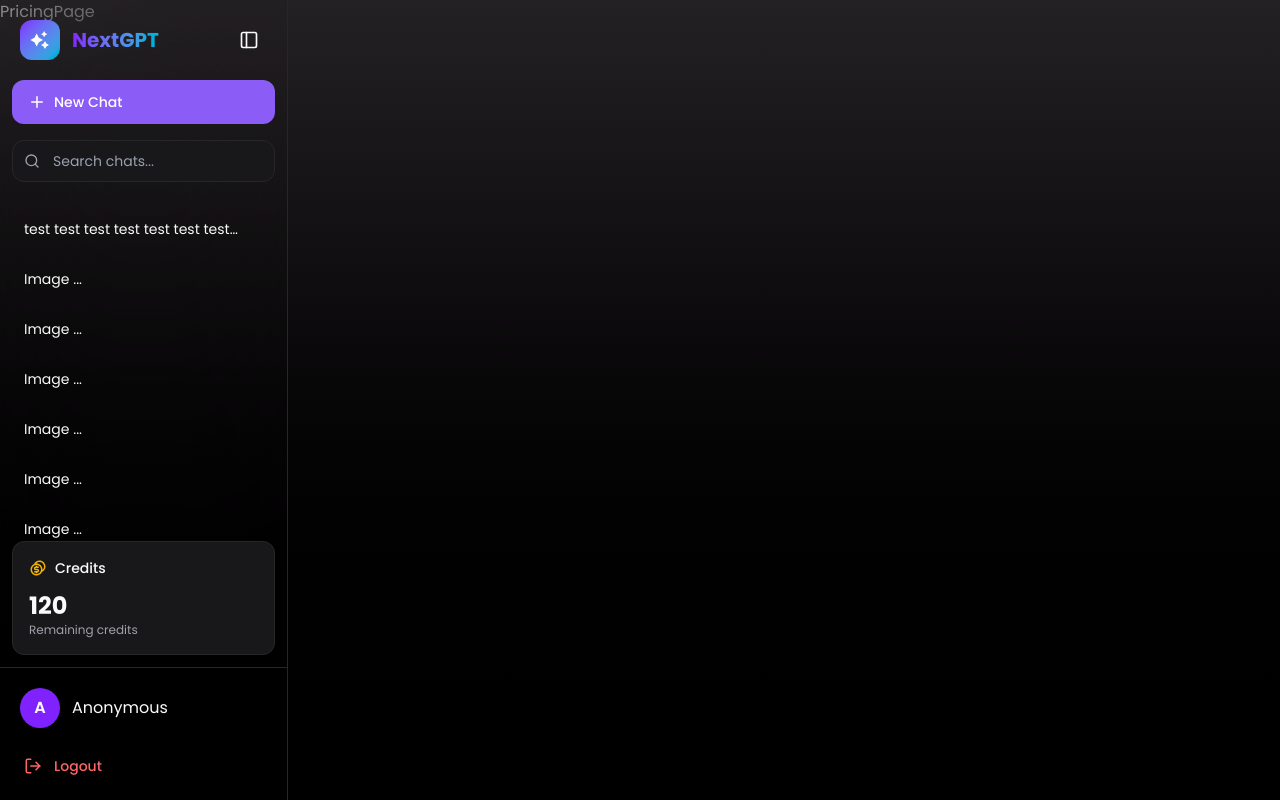
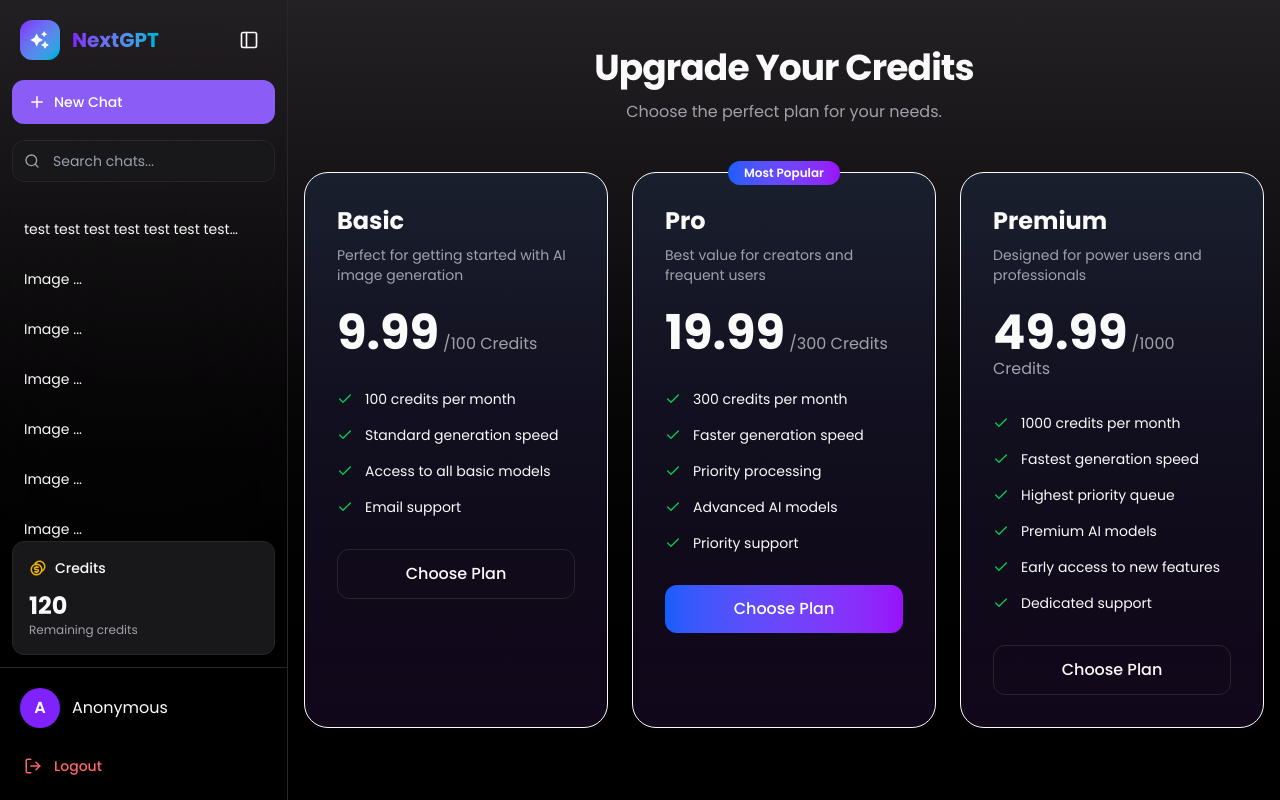
Before and after one commit to MingyiQiu/nextgpt, a Next.js app: page /pricing in a window 1280 px wide. Built offline with nearby package versions, Linux system fonts and the light colour scheme.

Commit message:
feat: implement chatbox and pricing page

```diff
--- a/src/app/(protected)/chat/page.tsx
+++ b/src/app/(protected)/chat/page.tsx
@@ -1,3 +1,9 @@
+import ChatBox from "@/components/chat/ChatBox";
+
 export default function ChatPage() {
-  return <div>ChatPage</div>;
+  return (
+    <div className="flex h-screen flex-col px-3 py-4 max-w-3xl mx-auto">
+      <ChatBox />
+    </div>
+  );
 }
--- a/src/app/(protected)/layout.tsx
+++ b/src/app/(protected)/layout.tsx
@@ -1,10 +1,11 @@
+import DashboardLayout from "@/components/layouts/DashboardLayout";
 import Sidebar from "@/components/sidebar/Sidebar";
 
 export default function ProtectedLayout({ children }: LayoutProps<"/">) {
   return (
     <div>
       <Sidebar />
-      {children}
+      <DashboardLayout>{children}</DashboardLayout>
     </div>
   );
 }
--- a/src/app/(protected)/pricing/page.tsx
+++ b/src/app/(protected)/pricing/page.tsx
@@ -1,3 +1,54 @@
+import { plans } from "@/constants/plans";
+import { LuCheck } from "react-icons/lu";
+
 export default function PricingPage() {
-  return <div>PricingPage</div>;
+  return (
+    <div className="mx-auto flex min-h-screen max-w-6xl flex-col px-4 py-12">
+      {/* header */}
+      <div className="mx-auto max-w-2xl text-center">
+        <h1 className="text-4xl font-bold tracking-tight">
+          Upgrade Your Credits
+        </h1>
+        <p className="mt-3 text-muted">
+          Choose the perfect plan for your needs.
+        </p>
+      </div>
+
+      <div className="mt-12 grid gap-6 md:grid-cols-3">
+        {plans.map((plan) => (
+          <div
+            key={plan.id}
+            className={`relative rounded-3xl border p-8 transition-all duration-300 hover:-translate-y-1 hover:shadow-xl ${plan.popular} ? "border-blue-500 bg-linear-to-b from-blue-500/10 to-purple-500/10 shadow-lg" : "border-border bg-card"`}
+          >
+            {plan.popular && (
+              <div className="absolute -top-3 left-1/2 -translate-x-1/2 rounded-full bg-linear-to-r from-blue-600 to-purple-600 px-4 py-1 text-xs font-semibold text-white">
+                Most Popular
+              </div>
+            )}
+            <h2 className="text-2xl font-bold">{plan.name}</h2>
+            <p className="mt-2 text-sm text-muted">{plan.description}</p>
+            <div className="mt-6">
+              <span className="text-5xl font-bold">{plan.price}</span>
+              <span className="text-muted ml-1">/{plan.credits} Credits</span>
+            </div>
+
+            <ul className="space-y-4 mt-8">
+              {plan.features.map((feature) => (
+                <li key={feature} className="flex items-center gap-3 text-sm">
+                  <LuCheck className="h-4 w-4 text-green-500" />
+                  {feature}
+                </li>
+              ))}
+            </ul>
+
+            <button
+              className={`mt-8 w-full rounded-xl py-3 font-medium transition-colors cursor-pointer ${plan.popular ? "bg-linear-to-r from-blue-600 to-purple-600 text-white hover:opacity-90" : "border border-border hover:bg-muted"}`}
+            >
+              Choose Plan
+            </button>
+          </div>
+        ))}
+      </div>
+    </div>
+  );
 }
--- a/src/app/layout.tsx
+++ b/src/app/layout.tsx
@@ -15,7 +15,7 @@ export const metadata: Metadata = {
 
 export default function RootLayout({ children }: LayoutProps<"/">) {
   return (
-    <html lang="en" className={`${poppins.className} h-full antialiased`}>
+    <html lang="en" className={`${poppins.className} antialiased`}>
       <body className="min-h-full flex flex-col bg-linear-to-b from-[#242124] to-[#000000] text-text">
         {children}
       </body>
--- /dev/null
+++ b/src/components/chat/ChatBox.tsx
@@ -0,0 +1,74 @@
+"use client";
+
+import { useChatStore } from "@/store/useChatStore";
+import Logo from "../sidebar/Logo";
+import { dummyMessages } from "@/constants/dummyMessages";
+import Image from "next/image";
+import { useState } from "react";
+import TypingIndicator from "../loading/TypingIndicator";
+import { FaArrowUp } from "react-icons/fa";
+
+export default function ChatBox() {
+  const { selectedChat } = useChatStore();
+  const [loading, setLoading] = useState(false);
+  return (
+    <>
+      <div className="flex-1 overflow-y-auto pb-4 no-scrollbar">
+        {!selectedChat ? (
+          <div className="flex h-full flex-col items-center justify-center text-center">
+            <Logo />
+            <h2 className="mt-6 text-2xl font-bold md:text-4xl text-white/90">
+              Welcome to NextGPT
+            </h2>
+            <p className="mt-3 max-w-md text-sm text-muted md:text-base">
+              Generate text and images with AI
+            </p>
+          </div>
+        ) : (
+          <div className="mx-auto flex flex-col gap-4 md:gap-6">
+            {dummyMessages.map((message) => (
+              <div
+                key={message.id}
+                className={`flex ${message.role === "user" ? "justify-end" : "justify-start"}`}
+              >
+                <div
+                  className={`rounded-2xl px-4 py-3 ${message.role === "user" ? "bg-primary" : "border border-border bg-card"}`}
+                >
+                  {message.content && (
+                    <p className="text-sm leading-relaxed">{message.content}</p>
+                  )}
+
+                  {message.image && (
+                    <Image
+                      src={message.image}
+                      alt="Generated Image"
+                      width={1024}
+                      height={1024}
+                      className="mt-3 w-full rounded-2xl border border-white/10 object-cover"
+                    />
+                  )}
+                </div>
+              </div>
+            ))}
+
+            {loading && <TypingIndicator />}
+          </div>
+        )}
+      </div>
+
+      {/* input */}
+      <form className="mx-auto w-full max-w-4xl">
+        <div className="flex items-end gap-2 rounded-full border border-border bg-card p-2 md:gap-3">
+          <textarea
+            rows={1}
+            placeholder="Ask NextGPT anything..."
+            className="max-h-40 flex-1 resize-none bg-transparent px-2 py-2 text-sm outline-none"
+          />
+          <button className="rounded-full bg-primary p-3 text-sm font-medium transition hover:opacity-90 cursor-pointer">
+            <FaArrowUp size={18} />
+          </button>
+        </div>
+      </form>
+    </>
+  );
+}
--- a/src/components/chat/ChatItem.tsx
+++ b/src/components/chat/ChatItem.tsx
@@ -15,9 +15,12 @@ export default function ChatItem({
 }: ChatItemProps) {
   return (
     <div
-      className={`group flex w-full items-center justify-between rounded-xl px-3 py-3 transition cursor-pointer ${isSelected ? "bg-card" : "hover:bg-card/60"}`}
+      className={`group flex w-full items-center justify-between rounded-xl px-3 py-3 transition  ${isSelected ? "bg-card" : "hover:bg-card/60"}`}
     >
-      <button className="flex flex-1 items-center min-w-0">
+      <button
+        onClick={onClick}
+        className="flex flex-1 items-center min-w-0 cursor-pointer"
+      >
         {isExpanded && <span className="truncate text-sm">{chat.title}</span>}
       </button>
 
--- /dev/null
+++ b/src/components/layouts/DashboardLayout.tsx
@@ -0,0 +1,18 @@
+"use client";
+
+import { useSidebarStore } from "@/store/useSidebarStore";
+
+export default function DashboardLayout({
+  children,
+}: {
+  children: React.ReactNode;
+}) {
+  const { isExpanded } = useSidebarStore();
+  return (
+    <main
+      className={`transition-all duration-300 ${isExpanded ? "md:ml-72" : "md:ml-20"}`}
+    >
+      {children}
+    </main>
+  );
+}
--- /dev/null
+++ b/src/components/loading/TypingIndicator.tsx
@@ -0,0 +1,20 @@
+export default function TypingIndicator() {
+  return (
+    <div className="flex justify-start">
+      <div className="flex items-center gap-1 rounded-2xl border border-border bg-card px-4 py-3">
+        <span
+          className="h-2 w-2 animate-bounce rounded-full bg-muted"
+          style={{ animationDelay: "0ms" }}
+        />
+        <span
+          className="h-2 w-2 animate-bounce rounded-full bg-muted"
+          style={{ animationDelay: "150ms" }}
+        />
+        <span
+          className="h-2 w-2 animate-bounce rounded-full bg-muted"
+          style={{ animationDelay: "300ms" }}
+        />
+      </div>
+    </div>
+  );
+}
--- a/src/components/sidebar/Sidebar.tsx
+++ b/src/components/sidebar/Sidebar.tsx
@@ -20,7 +20,10 @@ export default function Sidebar() {
   return (
     <>
       {/* mobile menu button */}
-      <button className="fixed left-4 top-4 z-50 rounded-lg bg-card p-2 md:hidden">
+      <button
+        onClick={openMobile}
+        className="fixed left-4 top-4 z-50 rounded-lg bg-card p-2 md:hidden"
+      >
         <FiSidebar size={20} />
       </button>
 
--- /dev/null
+++ b/src/constants/dummyMessages.ts
@@ -0,0 +1,27 @@
+export const dummyMessages = [
+  {
+    id: "1",
+    role: "user",
+    content: "hello",
+    createdAt: "10:30 AM",
+  },
+  {
+    id: "2",
+    role: "assistant",
+    content: "hi can I help you today? hi can I help you today? ",
+    createdAt: "10:30 AM",
+  },
+  {
+    id: "3",
+    role: "user",
+    content: "generate an image of a cat",
+    createdAt: "10:31 AM",
+  },
+  {
+    id: "4",
+    role: "assistant",
+    content: "Here's the generated image",
+    image: "/images/image.jpg",
+    createdAt: "10:32 AM",
+  },
+];
--- /dev/null
+++ b/src/constants/plans.ts
@@ -0,0 +1,47 @@
+export const plans = [
+  {
+    id: "basic",
+    name: "Basic",
+    price: 9.99,
+    credits: 100,
+    popular: false,
+    description: "Perfect for getting started with AI image generation",
+    features: [
+      "100 credits per month",
+      "Standard generation speed",
+      "Access to all basic models",
+      "Email support",
+    ],
+  },
+  {
+    id: "pro",
+    name: "Pro",
+    price: 19.99,
+    credits: 300,
+    popular: true,
+    description: "Best value for creators and frequent users",
+    features: [
+      "300 credits per month",
+      "Faster generation speed",
+      "Priority processing",
+      "Advanced AI models",
+      "Priority support",
+    ],
+  },
+  {
+    id: "premium",
+    name: "Premium",
+    price: 49.99,
+    credits: 1000,
+    popular: false,
+    description: "Designed for power users and professionals",
+    features: [
+      "1000 credits per month",
+      "Fastest generation speed",
+      "Highest priority queue",
+      "Premium AI models",
+      "Early access to new features",
+      "Dedicated support",
+    ],
+  },
+];
```
